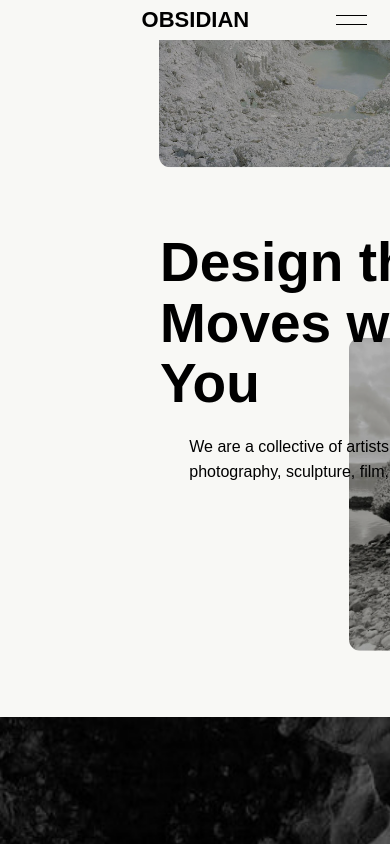
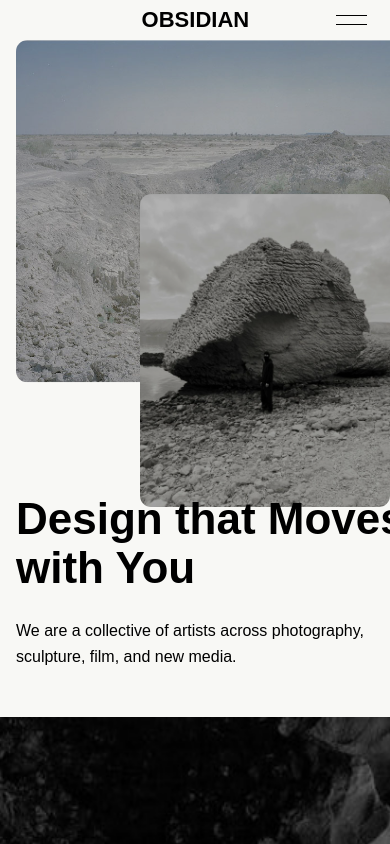
Before and after one commit to janellucia/obsidian, a Next.js app: page /about in a window 390 px wide. Shown: the top 844 px of the page. Built offline with nearby package versions, Linux system fonts and the light colour scheme; a web font is replaced by a local one.

Commit message:
starting about page ATF done and responsive

```diff
--- a/pages/about.module.css
+++ b/pages/about.module.css
@@ -11,7 +11,6 @@
 .title {
   width: 45%;
   max-width: 500px;
-  height: 100%;
   text-align: left;
   display: flex;
   flex-direction: column;
@@ -32,7 +31,17 @@
   .atf,
   .plane {
     width: 100vw;
-    height: 80vh;
+    height: 70vh;
+  }
+
+  .title {
+    width: 45%;
+    max-width: 500px;
+    text-align: left;
+    display: flex;
+    flex-direction: column;
+    justify-content: center;
+    padding-left: 3rem;
   }
 
   .atf .title h1 {
@@ -41,21 +50,54 @@
 
 }
 
-@media(max-width:650px) {
+@media(max-width:880px) {
 
   .atf,
-  .plane {
+  .plane,
+  .title {
     width: 100vw;
     height: 85vh;
+    top: 0;
+    left: 0;
   }
 
   .title {
     width: 100%;
+    max-width: 600px;
+    height: calc(100% - 22rem);
+    justify-content: flex-end;
+    padding-top: 8rem;
+    padding-left: 3rem;
   }
 
-  .title p {
-    width: 85%;
-    margin: 10px auto;
+  .atf .title h1 {
+    font-size: 44px;
+  }
+
+}
+
+@media(max-width:650px) {
+
+  .atf,
+  .plane,
+  .title {
+    width: 100vw;
+    height: 85vh;
+    top: 0;
+    left: 0;
+  }
+
+  .title {
+    width: 100%;
+    max-width: 600px;
+    height: calc(100% - 2rem);
+    justify-content: flex-end;
+    padding-top: initial;
+    padding-left: 1rem;
+  }
+
+  .atf .title h1 {
+    font-size: 44px;
   }
 
 }
@@ -93,15 +135,45 @@
 
 @media(max-width:1025px) {
   .plane:nth-of-type(1) a {
-    left: 40%;
-    top: 0;
+    left: 0;
+    top: 50%;
+    transform: translateY(-50%);
+  }
+
+  .plane:nth-of-type(2) a {
+    left: 30%;
+    top: 65%;
+    transform: translate(-40%, -40%);
+  }
+}
+
+@media(max-width:880px) {
+  .plane:nth-of-type(1) a {
+    left: 13%;
+    top: 30%;
+    transform: translateY(-50%);
+  }
+
+  .plane:nth-of-type(2) a {
+    left: 60%;
+    top: 40%;
+    transform: translate(-40%, -40%);
   }
 }
 
 @media(max-width:650px) {
 
   .plane:nth-of-type(1) a {
-    left: 42%;
+    left: 1rem;
+    top: 30%;
+    transform: translateY(-50%);
+  }
+
+  .plane:nth-of-type(2) a {
+    left: initial;
+    right: 0;
+    top: 27%;
+    transform: initial;
   }
 
 }
```
